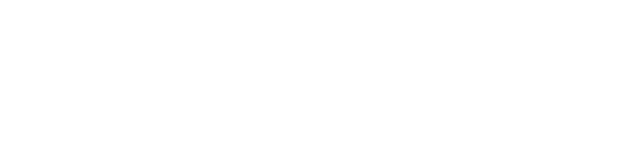
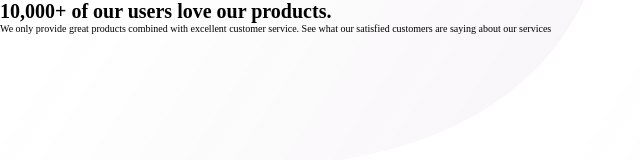
Before and after one commit to champer3/social-proof, a plain HTML site: page index.html in a window 1280 px wide. Shown: the whole page, without its empty margins (0-640 px from the left). Drawn offline with Linux system fonts and the light colour scheme.

Commit message:
social proof

```diff
--- a/index.html
+++ b/index.html
@@ -1,12 +1,29 @@
 <!DOCTYPE html>
 <html lang="en">
-<head>
-    <meta charset="UTF-8">
-    <meta http-equiv="X-UA-Compatible" content="IE=edge">
-    <meta name="viewport" content="width=device-width, initial-scale=1.0">
+  <head>
+    <meta charset="UTF-8" />
+    <meta http-equiv="X-UA-Compatible" content="IE=edge" />
+    <meta name="viewport" content="width=device-width, initial-scale=1.0" />
+    <link rel="preconnect" href="https://fonts.googleapis.com" />
+    <link rel="preconnect" href="https://fonts.gstatic.com" crossorigin />
+    <link
+      href="https://fonts.googleapis.com/css2?family=Spartan:wght@400;500;700&display=swap"
+      rel="stylesheet"
+    />
+    <link rel="stylesheet" href="./images/favicon-32x32.png" />
+    <link rel="stylesheet" href="style.css" />
     <title>Social Proof</title>
-</head>
-<body>
-
-</body>
+  </head>
+  <body>
+    <main class="container">
+      <div class="first-section">
+        <h1>10,000+ of our users love our products.</h1>
+        <p>
+          We only provide great products combined with excellent customer
+          service. See what our satisfied customers are saying about our
+          services
+        </p>
+      </div>
+    </main>
+  </body>
 </html>
--- a/style.css
+++ b/style.css
@@ -0,0 +1,22 @@
+*{
+    margin: 0;
+    padding: 0;
+    box-sizing: border-box;
+}
+
+html{
+    font-size: 62.5%;
+}
+
+body{
+
+    background: url(./images/bg-pattern-top-desktop.svg);
+}
+
+.container{
+    width: 90%;
+    height: 80%;
+    background-position: cover;
+    /* background-position:left top, right bottom; */
+    background-repeat: repeat;
+}
```
